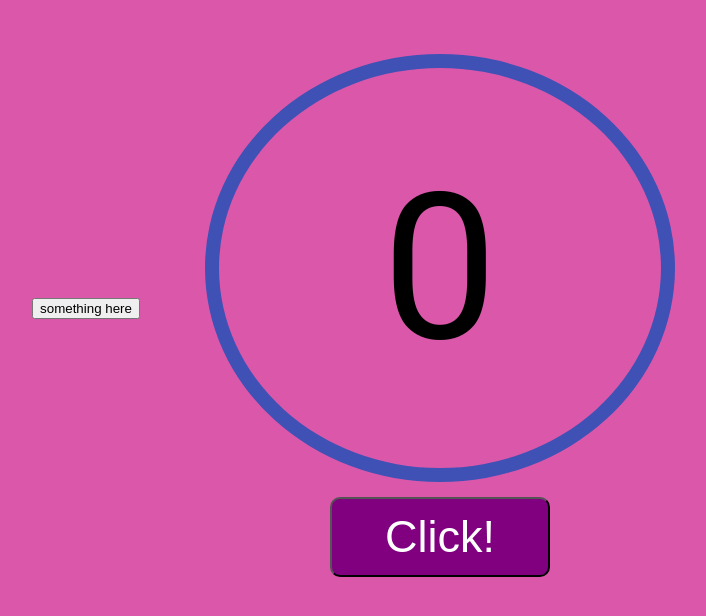
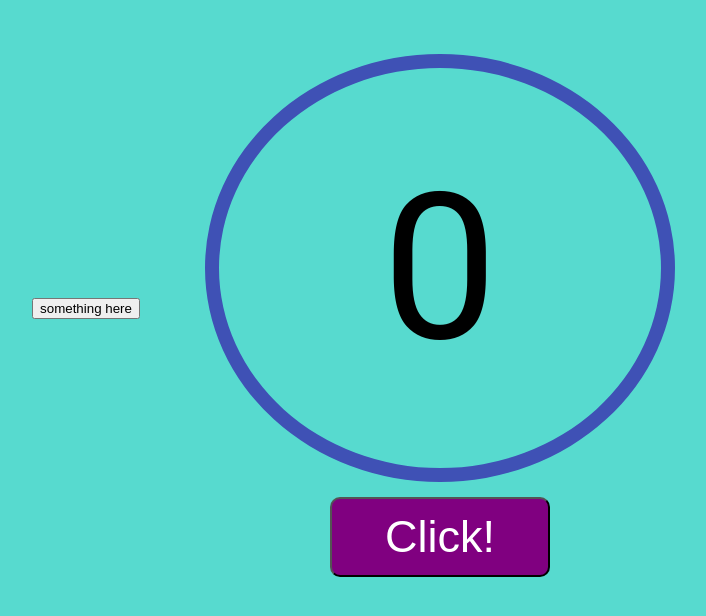
Before and after one commit to dsychung/Testing, a plain HTML site: page index.html in a window 1280 px wide. Shown: the whole page, without its empty margins (254-960 px from the left). Drawn offline with nearby package versions, Linux system fonts and the light colour scheme.

Commit message:
Change background color

```diff
--- a/style.css
+++ b/style.css
@@ -1,6 +1,6 @@
 body {
   font-size: 40px;
-  background-color: #da57aa;
+  background-color: #57dacf;
   display: flex;
   flex-wrap: wrap;
   align-items: center;
```
